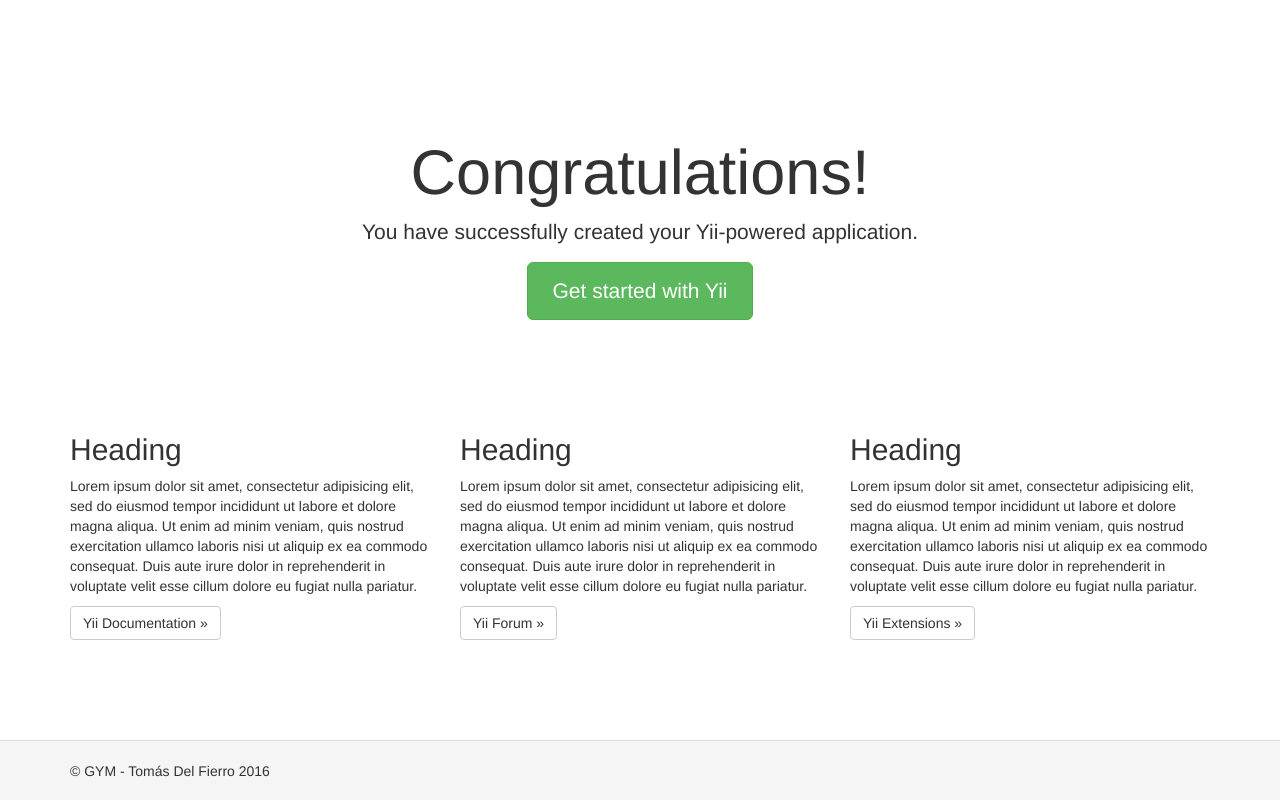
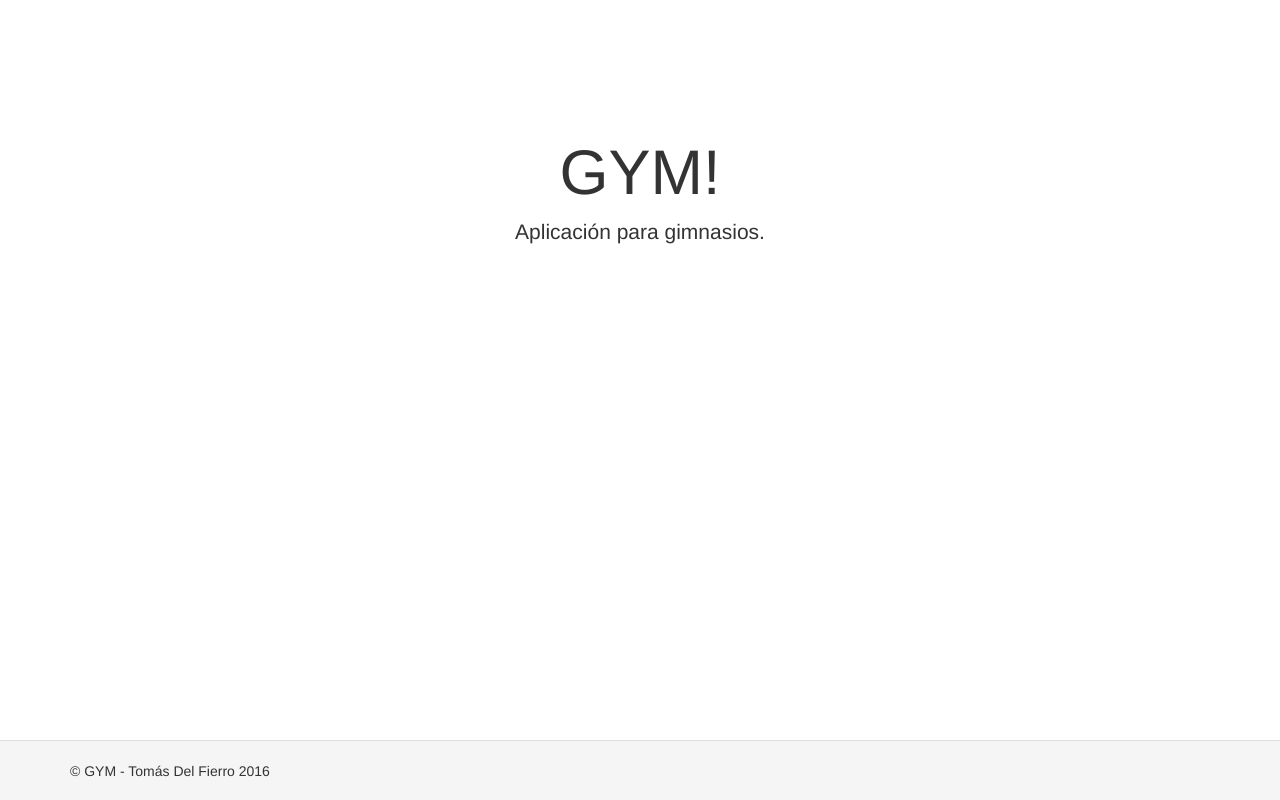
Before and after one commit to JonathanIvan/web-app-gym, a Yii app: template views/site/index.php in a window 1280 px wide. Run offline with PHP 8.4 and a stand-in for Yii, Linux system fonts and the light colour scheme; the template is opened without the code that fills it, so the values that code supplies are empty; some libraries are stand-ins or nearby versions.

Commit message:
inicio del sistema

```diff
--- a/controllers/SiteController.php
+++ b/controllers/SiteController.php
@@ -122,8 +122,5 @@ class SiteController extends Controller
     {
         return $this->render('about');
     }
-    public function actionSay($target = "World"){
 
-        return $this->render('say', ['target'=>$target]);
-    }
 }
--- a/views/layouts/main.php
+++ b/views/layouts/main.php
@@ -37,8 +37,10 @@ AppAsset::register($this);
         'options' => ['class' => 'navbar-nav navbar-right'],
         'items' => [
             ['label' => 'Inicio', 'url' => ['/site/index']],
-            ['label' => 'Acerca', 'url' => ['/site/about']],
-            ['label' => 'Contacto', 'url' => ['/site/contact']],
+            ['label' => 'Usuarios', 'url' => ['/usuario']],
+            ['label' => 'Socios', 'url' => ['/socio']],
+            ['label' => 'Membresias', 'url' => ['/membresia']],
+            ['label' => 'Productos', 'url' => ['/producto']],
             Yii::$app->user->isGuest ? (
                 ['label' => 'Entrar', 'url' => ['/site/login']]
             ) : (
--- a/views/site/index.php
+++ b/views/site/index.php
@@ -7,31 +7,19 @@ use yii\bootstrap\NavBar;
 use yii\widgets\Breadcrumbs;
 use app\assets\AppAsset;
 
-$this->title = 'My Yii Application';
+$this->title = 'GYM';
 ?>
 <div class="site-index">
 
-<?php
-    if(!Yii::$app->user->isGuest){
 
-        echo '<p><a class="btn btn-lg btn-success" href="'.Yii::$app->request->BaseUrl.'/index.php/usuario">Usuarios</a></p>';
+    <div class="jumbotron">
+        <h1>GYM!</h1>
 
-        echo '<p><a class="btn btn-lg btn-success" href="'.Yii::$app->request->BaseUrl.'/index.php/socio">Socios</a></p>';
+        <p class="lead">Aplicación para gimnasios.</p>
 
-        echo '<p><a class="btn btn-lg btn-success" href="'.Yii::$app->request->BaseUrl.'/index.php/membresia">Membresia</a></p>';
-        echo '<p><a class="btn btn-lg btn-success" href="'.Yii::$app->request->BaseUrl.'/index.php/producto">Productos</a></p>';
-    }
-
-?>
-    <div class="jumbotron">
-        <h1>Congratulations!</h1>
-
-        <p class="lead">You have successfully created your Yii-powered application.</p>
-
-        <p><a class="btn btn-lg btn-success" href="http://www.yiiframework.com">Get started with Yii</a></p>
     </div>
 
-    <div class="body-content">
+<!--     <div class="body-content">
 
         <div class="row">
             <div class="col-lg-4">
@@ -66,5 +54,5 @@ $this->title = 'My Yii Application';
             </div>
         </div>
 
-    </div>
+    </div> -->
 </div>
```
Also changed, not shown: views/site/say.php (deleted, +0 -8 lines).
